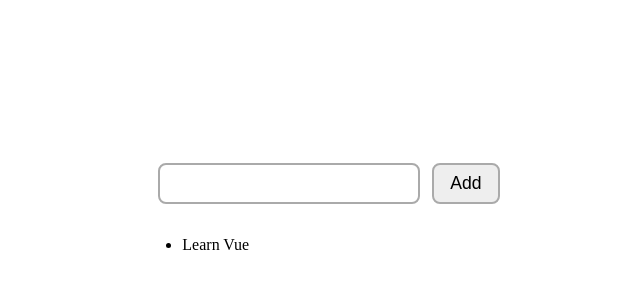
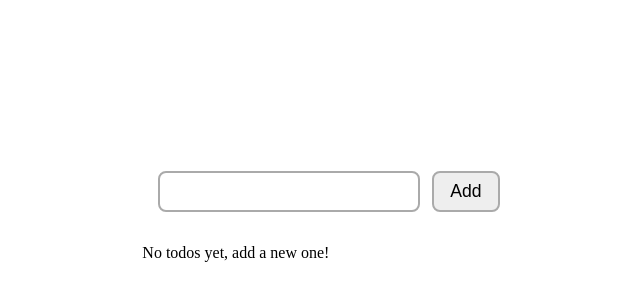
Before and after one commit to alaindet/learn-vue, a Vue app in the folder courses/complete-vue-mastery/6-components/: page / in a window 1280 px wide. Shown: the part 128-428 px from the top of the page, without its empty margins (311-951 px from the left). Built offline with nearby package versions, Linux system fonts and the light colour scheme.

Commit message:
Add basic custom event

```diff
--- a/courses/complete-vue-mastery/6-components/src/App.vue
+++ b/courses/complete-vue-mastery/6-components/src/App.vue
@@ -1,6 +1,6 @@
 <template>
   <div class="app">
-    <todo-form />
+    <todo-form @submitted-todo="onSubmittedTodo" />
     <todos :todos="todos" />
   </div>
 </template>
@@ -17,9 +17,14 @@
     },
     data() {
       return {
-        todos: ['Learn Vue'],
+        todos: [],
       };
-    }
+    },
+    methods: {
+      onSubmittedTodo(todo) {
+        this.todos = [...this.todos, todo];
+      }
+    },
   }
 </script>
 
--- a/courses/complete-vue-mastery/6-components/src/components/TodoForm.vue
+++ b/courses/complete-vue-mastery/6-components/src/components/TodoForm.vue
@@ -1,9 +1,9 @@
 <template>
-  <div class="todo-form">
+  <form class="todo-form" @submit.prevent="onAddTodo">
     <input type="text" v-model="todo">
     &nbsp;
-    <button @click="addTodo">Add</button>
-  </div>
+    <button type="submit">Add</button>
+  </form>
 </template>
 
 <script>
@@ -15,8 +15,14 @@ export default {
     };
   },
   methods: {
-    addTodo() {
-      // ...
+    onAddTodo() {
+      if (!this.todo) return;
+      this.$emit('submitted-todo', this.todo);
+      this._clearInput();
+    },
+    _clearInput() {
+      this.todo = '';
+      // TODO: Focus the input
     }
   },
 }
--- a/courses/complete-vue-mastery/6-components/src/components/Todos.vue
+++ b/courses/complete-vue-mastery/6-components/src/components/Todos.vue
@@ -1,9 +1,10 @@
 <template>
-  <ul>
+  <ul v-if="todos?.length">
     <li v-for="todo in todos" :key="todo">
       {{ todo }}
     </li>
   </ul>
+  <div v-else>No todos yet, add a new one!</div>
 </template>
 
 <script>
```
